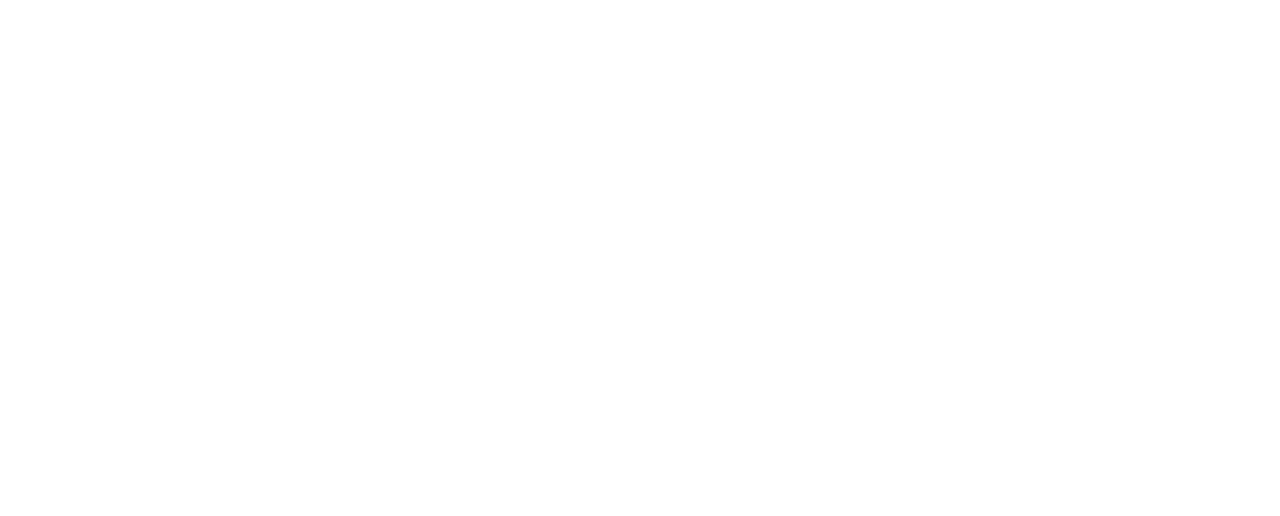
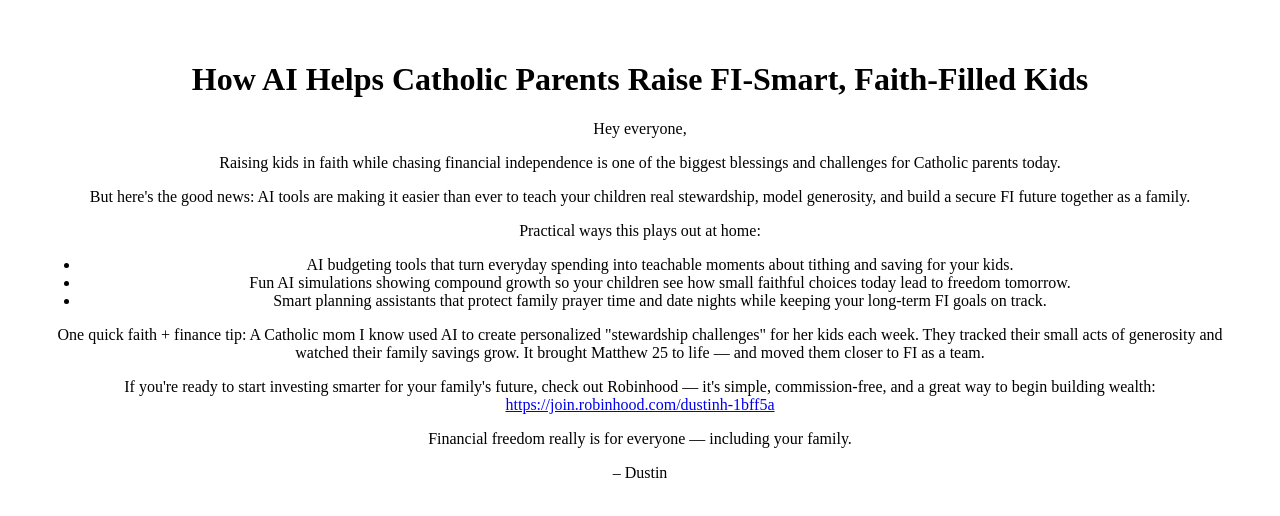
Before and after one commit to daughterpop/super-fi-calc, a React (Vite) app: page /blog/how-ai-helps-catholic-parents-raise-fi-smart-faith-filled-kids in a window 1280 px wide. Before the commit this address had no page. Shown: the top 516 px of the page. Built offline with nearby package versions, Linux system fonts and the light colour scheme.

Commit message:
Add daily blog post: How AI Helps Catholic Parents Raise FI-Smart, Faith-Filled Kids – May 26, 2026

```diff
--- a/src/main.jsx
+++ b/src/main.jsx
@@ -6,6 +6,7 @@
 import AiStewardshipCatholicFamiliesTithingBoldlyFi from './pages/ai-stewardship-catholic-families-tithing-boldly-fi.jsx';
 import TitheMoreRetireEarlierAiForCatholicFamilyFi from './pages/tithe-more-retire-earlier-ai-for-catholic-family-fi.jsx';
 import MakeTithingEasyAiToolsForCatholicFamiliesChasingFi from './pages/make-tithing-easy-ai-tools-for-catholic-families-chasing-fi.jsx';
+import HowAiHelpsCatholicParentsRaiseFiSmartFaithFilledKids from './pages/how-ai-helps-catholic-parents-raise-fi-smart-faith-filled-kids.jsx';
 
 ReactDOM.createRoot(document.getElementById('root')).render(
   <React.StrictMode>
@@ -16,6 +17,7 @@
         <Route path="/blog/ai-stewardship-catholic-families-tithing-boldly-fi" element={<AiStewardshipCatholicFamiliesTithingBoldlyFi />} />
         <Route path="/blog/tithe-more-retire-earlier-ai-for-catholic-family-fi" element={<TitheMoreRetireEarlierAiForCatholicFamilyFi />} />
         <Route path="/blog/make-tithing-easy-ai-tools-for-catholic-families-chasing-fi" element={<MakeTithingEasyAiToolsForCatholicFamiliesChasingFi />} />
+        <Route path="/blog/how-ai-helps-catholic-parents-raise-fi-smart-faith-filled-kids" element={<HowAiHelpsCatholicParentsRaiseFiSmartFaithFilledKids />} />
         {/* Previous broken routes and imports removed to fix deployment and 404 errors */}
       </Routes>
     </Router>
--- a/src/pages/BlogIndex.jsx
+++ b/src/pages/BlogIndex.jsx
@@ -2,6 +2,13 @@
 import { Link } from 'react-router-dom';
 
 const posts = [
+  {
+    title: 'How AI Helps Catholic Parents Raise FI-Smart, Faith-Filled Kids',
+    slug: 'how-ai-helps-catholic-parents-raise-fi-smart-faith-filled-kids',
+    excerpt: 'Hey everyone, discover how AI helps Catholic parents teach kids stewardship while building family financial independence with faith at the center.',
+    date: 'May 26, 2026',
+    readTime: '4 min read'
+  },
   {
     title: 'AI Stewardship for Catholic Families: Tithing Boldly While Building FI',
     slug: 'ai-stewardship-catholic-families-tithing-boldly-fi',
--- /dev/null
+++ b/src/pages/how-ai-helps-catholic-parents-raise-fi-smart-faith-filled-kids.jsx
@@ -0,0 +1,28 @@
+import React from 'react';
+
+const HowAiHelpsCatholicParentsRaiseFiSmartFaithFilledKids = () => {
+  return (
+    <div className="min-h-screen bg-gradient-to-br from-slate-50 via-blue-50 to-indigo-50 py-12 px-4">
+      <div className="max-w-4xl mx-auto">
+        <div className="prose prose-lg mx-auto">
+          <h1 className="text-4xl font-bold text-gray-900 mb-8">How AI Helps Catholic Parents Raise FI-Smart, Faith-Filled Kids</h1>
+          <p className="text-gray-600">Hey everyone,</p>
+          <p>Raising kids in faith while chasing financial independence is one of the biggest blessings and challenges for Catholic parents today.</p>
+          <p>But here's the good news: AI tools are making it easier than ever to teach your children real stewardship, model generosity, and build a secure FI future together as a family.</p>
+          <p>Practical ways this plays out at home:</p>
+          <ul>
+            <li>AI budgeting tools that turn everyday spending into teachable moments about tithing and saving for your kids.</li>
+            <li>Fun AI simulations showing compound growth so your children see how small faithful choices today lead to freedom tomorrow.</li>
+            <li>Smart planning assistants that protect family prayer time and date nights while keeping your long-term FI goals on track.</li>
+          </ul>
+          <p>One quick faith + finance tip: A Catholic mom I know used AI to create personalized "stewardship challenges" for her kids each week. They tracked their small acts of generosity and watched their family savings grow. It brought Matthew 25 to life — and moved them closer to FI as a team.</p>
+          <p>If you&#x27;re ready to start investing smarter for your family&#x27;s future, check out Robinhood — it&#x27;s simple, commission-free, and a great way to begin building wealth: <a href="https://join.robinhood.com/dustinh-1bff5a" className="text-blue-600 underline">https://join.robinhood.com/dustinh-1bff5a</a></p>
+          <p className="font-semibold">Financial freedom really is for everyone — including your family.</p>
+          <p className="text-gray-500">– Dustin</p>
+        </div>
+      </div>
+    </div>
+  );
+};
+
+export default HowAiHelpsCatholicParentsRaiseFiSmartFaithFilledKids;
```
